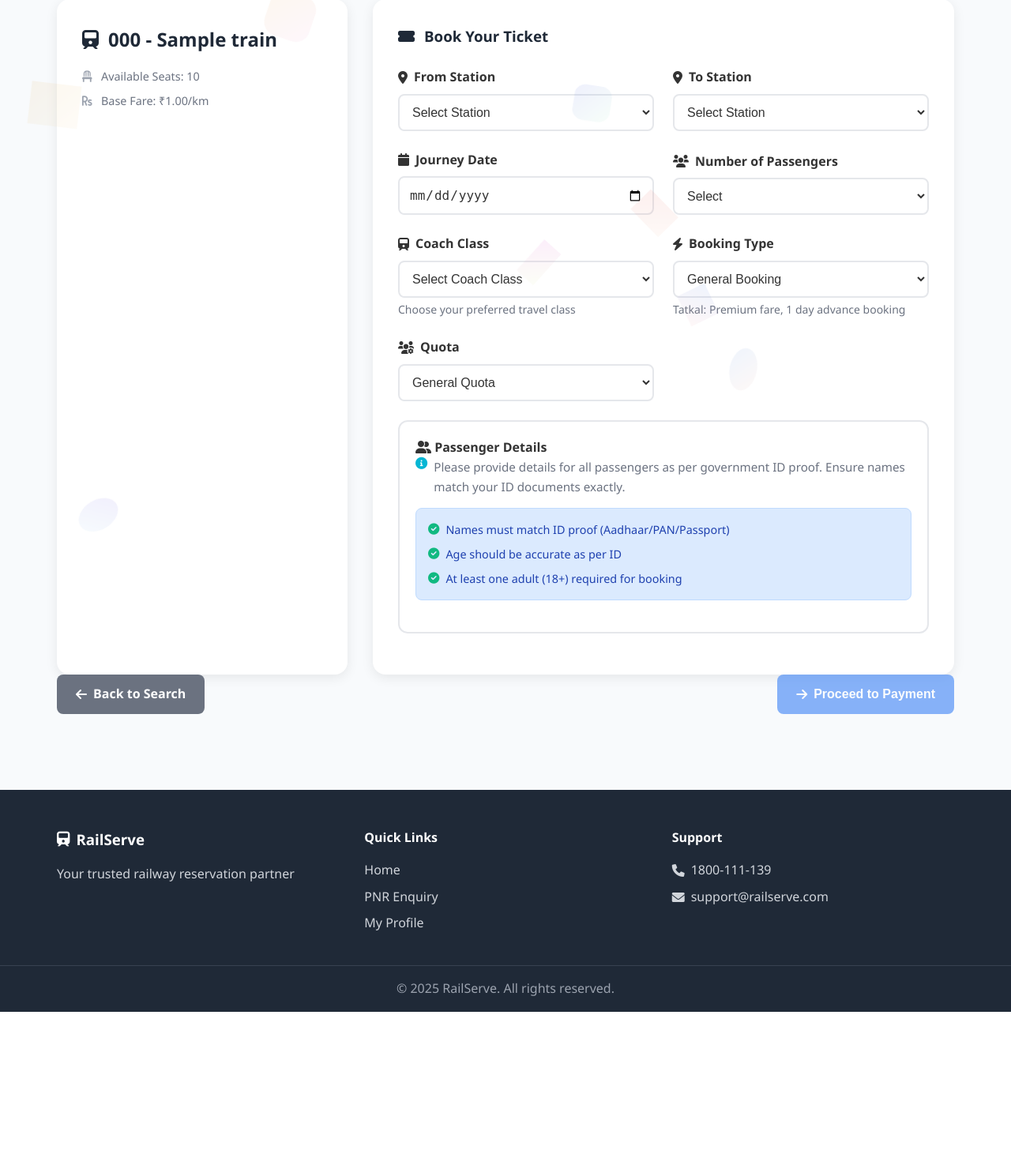
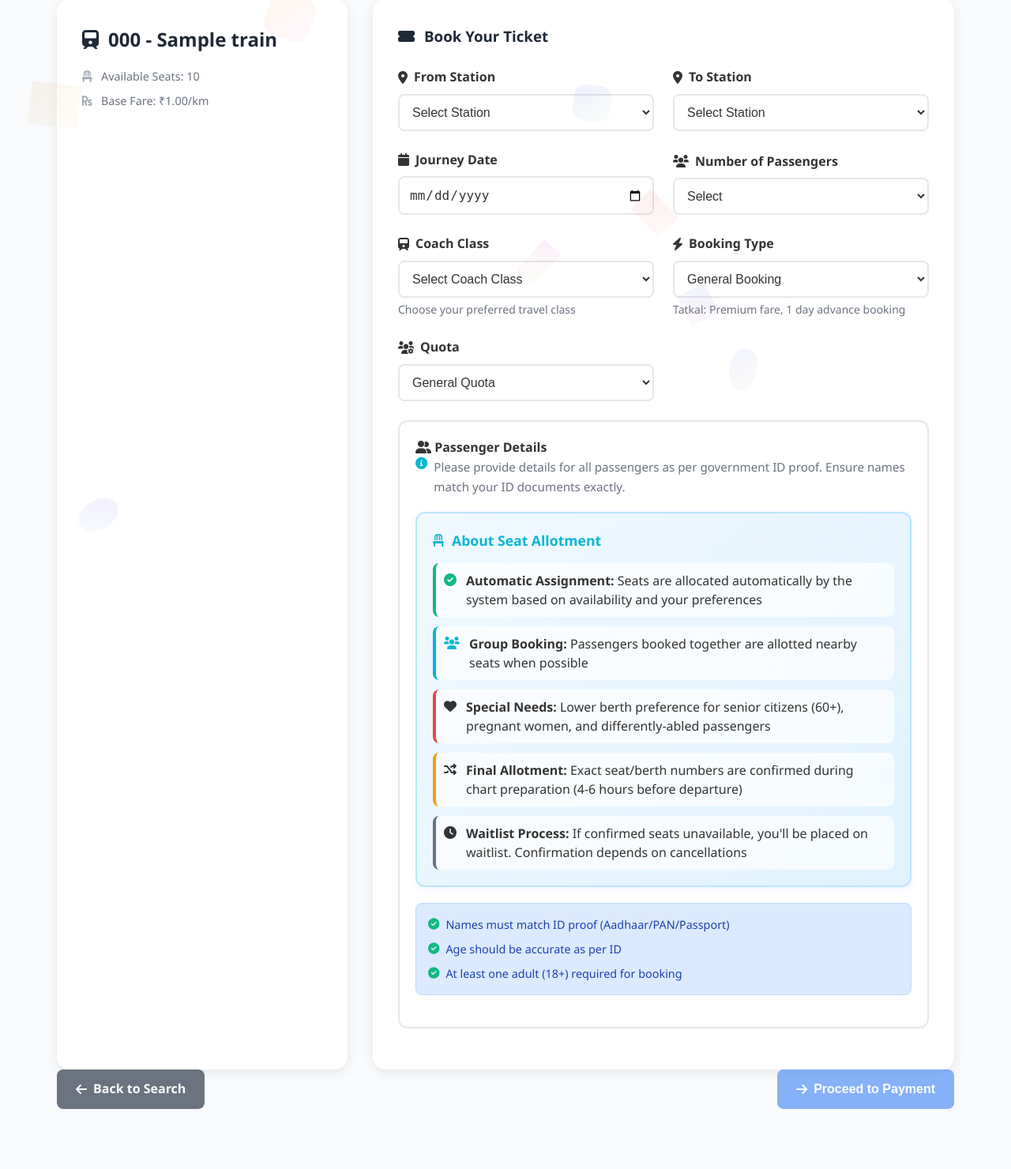
Before and after one commit to Hemanth509h/RailServe, a Flask app: page /booking/book/1 in a window 1280 px wide. Shown: the part 103-1583 px from the top of the page at 79% size. Before the commit the page ends 1384 px from the top, so only its background shows below. Run offline with Flask 3, Linux system fonts and the light colour scheme; a user stored in the database is signed in; tables that the repository leaves empty hold one stand-in row (values such as "Sample post").

Commit message:
Add seat allotment information and improve Tatkal booking flow
Adds a detailed section explaining seat allotment to the booking template and modifies the Tatkal booking functionality to directly redirect to the Tatkal booking page instead of submitting a form.

Replit-Commit-Author: Agent
Replit-Commit-Session-Id: 8378b9a8-ec9a-4d28-90c2-b8158be41241
Replit-Commit-Checkpoint-Type: intermediate_checkpoint

```diff
--- a/static/css/style.css
+++ b/static/css/style.css
@@ -2974,3 +2974,90 @@ a:focus {
 [data-theme="dark"] .hero-content p {
     color: var(--text-inverse) !important;
 }
+
+/* Seat Allotment Information Styling */
+.seat-allotment-info {
+    background: linear-gradient(135deg, #f0f9ff 0%, #e0f2fe 100%);
+    border: 2px solid #bae6fd;
+    border-radius: 12px;
+    padding: 20px;
+    margin: 20px 0;
+    box-shadow: 0 2px 8px rgba(59, 130, 246, 0.1);
+}
+
+.seat-allotment-info .info-header {
+    display: flex;
+    align-items: center;
+    gap: 10px;
+    margin-bottom: 15px;
+    color: var(--info-color);
+}
+
+.seat-allotment-info .info-header h5 {
+    margin: 0;
+    color: var(--info-color);
+    font-weight: 600;
+    font-size: 1.1rem;
+}
+
+.allotment-details {
+    display: flex;
+    flex-direction: column;
+    gap: 12px;
+}
+
+.allotment-item {
+    display: flex;
+    align-items: flex-start;
+    gap: 12px;
+    padding: 10px;
+    background: rgba(255, 255, 255, 0.7);
+    border-radius: 8px;
+    border-left: 4px solid transparent;
+    transition: all 0.3s ease;
+}
+
+.allotment-item:nth-child(1) { border-left-color: var(--success-color); }
+.allotment-item:nth-child(2) { border-left-color: var(--info-color); }
+.allotment-item:nth-child(3) { border-left-color: var(--danger-color); }
+.allotment-item:nth-child(4) { border-left-color: var(--warning-color); }
+.allotment-item:nth-child(5) { border-left-color: var(--text-secondary); }
+
+.allotment-item:hover {
+    background: rgba(255, 255, 255, 0.9);
+    transform: translateX(5px);
+}
+
+.allotment-item i {
+    margin-top: 3px;
+    font-size: 1rem;
+}
+
+.allotment-item span {
+    flex: 1;
+    color: var(--text-primary);
+    line-height: 1.5;
+}
+
+/* Dark theme styles for seat allotment info */
+[data-theme="dark"] .seat-allotment-info {
+    background: linear-gradient(135deg, #1e3a8a 0%, #1e40af 100%);
+    border-color: #3730a3;
+}
+
+[data-theme="dark"] .seat-allotment-info .info-header h5 {
+    color: #93c5fd;
+}
+
+[data-theme="dark"] .allotment-item {
+    background: rgba(30, 41, 59, 0.7);
+    color: var(--text-primary);
+}
+
+[data-theme="dark"] .allotment-item:hover {
+    background: rgba(30, 41, 59, 0.9);
+}
+
+[data-theme="dark"] .allotment-item span {
+    color: #cbd5e1;
+}
--- a/templates/book_ticket.html
+++ b/templates/book_ticket.html
@@ -149,6 +149,36 @@
                         Please provide details for all passengers as per government ID proof.
                         Ensure names match your ID documents exactly.
                     </p>
+
+                    <!-- Seat Allotment Information -->
+                    <div class="seat-allotment-info">
+                        <div class="info-header">
+                            <i class="fas fa-chair text-primary"></i>
+                            <h5>About Seat Allotment</h5>
+                        </div>
+                        <div class="allotment-details">
+                            <div class="allotment-item">
+                                <i class="fas fa-check-circle text-success"></i>
+                                <span><strong>Automatic Assignment:</strong> Seats are allocated automatically by the system based on availability and your preferences</span>
+                            </div>
+                            <div class="allotment-item">
+                                <i class="fas fa-users text-info"></i>
+                                <span><strong>Group Booking:</strong> Passengers booked together are allotted nearby seats when possible</span>
+                            </div>
+                            <div class="allotment-item">
+                                <i class="fas fa-heart text-danger"></i>
+                                <span><strong>Special Needs:</strong> Lower berth preference for senior citizens (60+), pregnant women, and differently-abled passengers</span>
+                            </div>
+                            <div class="allotment-item">
+                                <i class="fas fa-random text-warning"></i>
+                                <span><strong>Final Allotment:</strong> Exact seat/berth numbers are confirmed during chart preparation (4-6 hours before departure)</span>
+                            </div>
+                            <div class="allotment-item">
+                                <i class="fas fa-clock text-secondary"></i>
+                                <span><strong>Waitlist Process:</strong> If confirmed seats unavailable, you'll be placed on waitlist. Confirmation depends on cancellations</span>
+                            </div>
+                        </div>
+                    </div>
                     <div class="passenger-requirements">
                         <div class="req-item">
                             <i class="fas fa-check-circle text-success"></i>
@@ -552,30 +582,8 @@
 
     // Function to proceed to Tatkal booking
     function proceedToTatkal() {
-        const errors = validateForm();
-
-        if (errors.length > 0) {
-            alert('Please fix the following errors:\n' + errors.join('\n'));
-            return;
-        }
-
-        // Create a form to submit to Tatkal booking page
-        const tatkalForm = document.createElement('form');
-        tatkalForm.method = 'POST';
-        tatkalForm.action = '{{ url_for("booking.tatkal_booking", train_id=train.id) }}';
-
-        // Copy all form data
-        const formData = new FormData(form);
-        for (let [key, value] of formData.entries()) {
-            const input = document.createElement('input');
-            input.type = 'hidden';
-            input.name = key;
-            input.value = value;
-            tatkalForm.appendChild(input);
-        }
-
-        document.body.appendChild(tatkalForm);
-        tatkalForm.submit();
+        // Simply redirect to Tatkal booking page to show the dedicated form
+        window.location.href = '{{ url_for("booking.tatkal_booking", train_id=train.id) }}';
     }
 
     // Make function globally available
```
